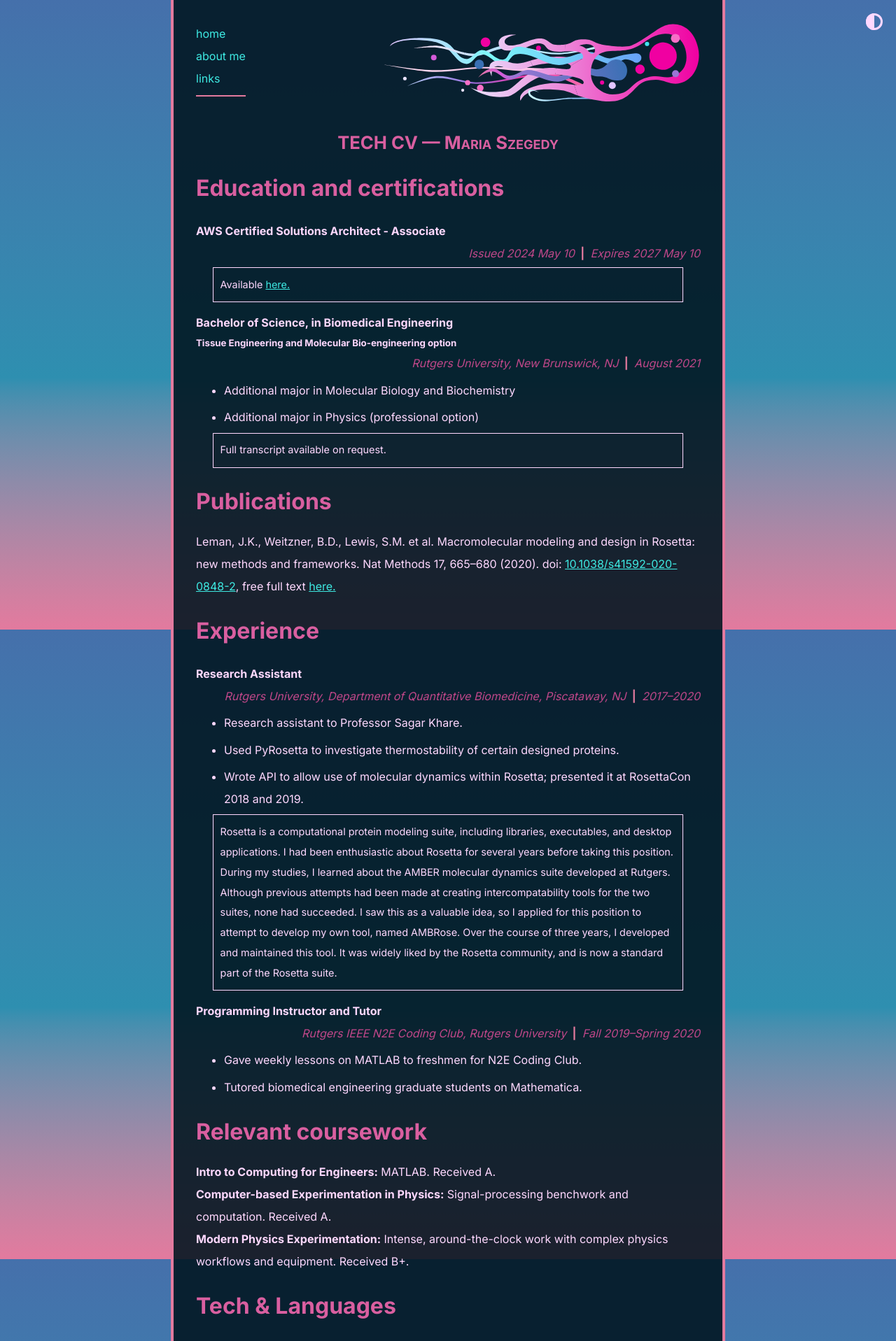
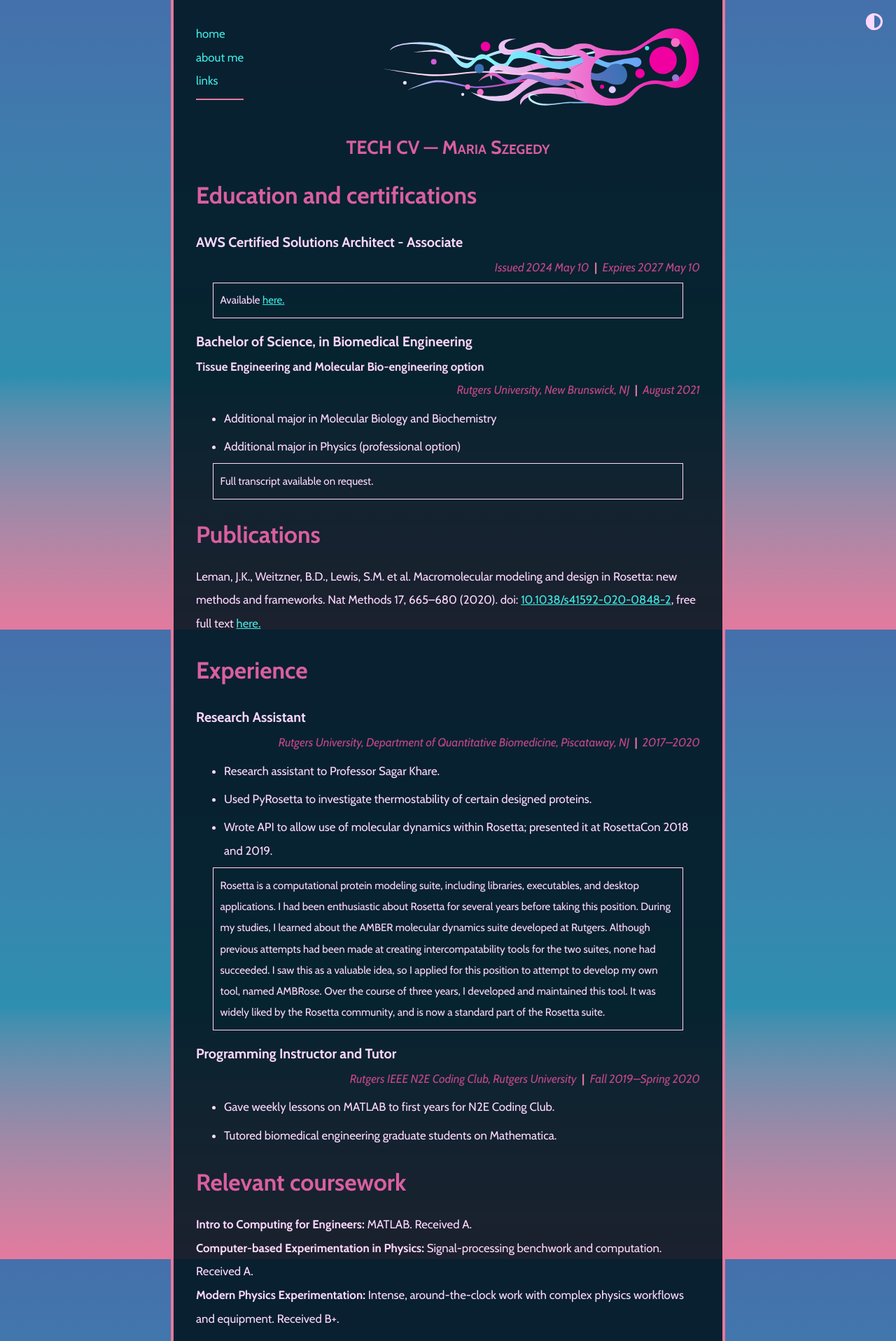
Before and after one commit to mszegedy/cv, a Jekyll site: the page built from tech-cv.md, in a window 1280 px wide. Shown: the top 1917 px of the page at 70% size. Built offline with Jekyll 4.4.1, drawn with Linux system fonts in a browser that asks for light colours.

```diff
--- a/_includes/job_entry.html
+++ b/_includes/job_entry.html
@@ -1,7 +1,7 @@
 <div class="job-entry">
-    <h4 class="job-entry-header">{{ include.title }}</h4>
+    <h3 class="job-entry-header">{{ include.title }}</h3>
     {% if include.subtitle %}
-    <h5 class="job-entry-header">{{ include.subtitle }}</h5>
+    <h4 class="job-entry-header">{{ include.subtitle }}</h4>
     {% endif %}
     {% if include.location or include.time %}
         <div class="job-entry-content">
--- a/_sass/moonwalk.scss
+++ b/_sass/moonwalk.scss
@@ -1,17 +1,18 @@
 @import url('https://fonts.googleapis.com/css2?family=Roboto+Mono&display=swap');
-@import url('https://fonts.googleapis.com/css2?family=Inter:wght@400;700&display=swap');
+@import url('https://fonts.googleapis.com/css2?family=Cabin:ital,wght@0,400..700;1,400..700&display=swap');
 
 $baseurl: "/cv";
 
 html, body { height: 100%; }
 
 body {
-    font-family:  "Inter", -apple-system, "avenir next", avenir, roboto, noto, ubuntu, "helvetica neue", helvetica, sans-serif;
-    font-size: 1.0rem;
+    font-family:  "Cabin", -apple-system, "avenir next", avenir, roboto, noto, ubuntu, "helvetica neue", helvetica, sans-serif;
+    font-size: 1.05rem;
     line-height: 2;
     margin: 0;
     min-height: 100%;
 }
+
 pre, code {
     font-family: "Roboto Mono", "Courier New", monospace;
     font-size: 0.9rem;
--- a/tech-cv.md
+++ b/tech-cv.md
@@ -17,7 +18,6 @@ title="Bachelor of Science, in Biomedical Engineering"
 subtitle="Tissue Engineering and Molecular Bio-engineering option"
 location="Rutgers University, New Brunswick, NJ"
 time="August 2021" %}
-
 - Additional major in Molecular Biology and Biochemistry
 - Additional major in Physics (professional option)
 
@@ -53,7 +53,7 @@ Rosetta community, and is now a standard part of the Rosetta suite.</div>
 title="Programming Instructor and Tutor"
 location="Rutgers IEEE N2E Coding Club, Rutgers University"
 time="Fall 2019–Spring 2020" %}
-- Gave weekly lessons on MATLAB to freshmen for N2E Coding Club.
+- Gave weekly lessons on MATLAB to first years for N2E Coding Club.
 - Tutored biomedical engineering graduate students on Mathematica.
 
 # Relevant coursework
@@ -87,28 +87,28 @@ my favorite language, but I'd never recommend it for any modern task. And so on.
 Every entry is a story. You understand.</div>
 
 # Notable projects
-[**AMBRose (Python):**](https://gitlab.com/mszegedy/miniambrose)
+[***AMBRose (Python):***](https://gitlab.com/mszegedy/miniambrose)
   High-level wrapper around AMBER for Rosetta. Current version proprietary; link
   is to early, monolithic version. Handed off.
-[**PAPERCLIP (Python):**](https://gitlab.com/mszegedy/paperclip)
+[***PAPERCLIP (Python):***](https://gitlab.com/mszegedy/paperclip)
   Command-line utility for producing high-level analyses with Rosetta and
   Matplotlib. Completed.
-[**aenquiz (Perl):**](https://github.com/mszegedy/aenquiz)
+[***aenquiz (Perl):***](https://github.com/mszegedy/aenquiz)
   Command-line utility for learning Latin vocabulary. Completed.
-**With Myself (Typescript + Vue + HTML + Rust):**
+***With Myself (Typescript + Vue + HTML + Rust):***
   An avante-garde incremental game and immersive story, built in
   [Profectus.](https://moddingtree.com/) Ongoing, private.
-[**plea (SASS + Liquid):**](https://github.com/mszegedy/plea)
+[***plea (SASS + Liquid):***](https://github.com/mszegedy/plea)
   A custom-built website for a web serial. Ongoing.
-[**Me Kälemät (TeX + Python):**](https://gitlab.com/mszegedy/me-kaelemaet)
+[***Me Kälemät (TeX + Python):***](https://gitlab.com/mszegedy/me-kaelemaet)
   A manual for a constructed language I made, with a halfway serious
   reconstruction of Proto-Uralic and a custom domain-specific language to handle
   the dictionary. Abandoned for now.
-[**hansew (Rust):**](https://gitlab.com/mszegedy/uew)
+[***hansew (Rust):***](https://gitlab.com/mszegedy/uew)
   Vector graphics engine for new, idiosyncratic file format specification.
   Abandoned for now.
-[**Mushroom Rebellion (WDC 65C816 ASM):**](https://github.com/mszegedy/mr)
+[***Mushroom Rebellion (WDC 65C816 ASM):***](https://github.com/mszegedy/mr)
   Super Mario World romhack. Abandoned for now.
-**TBI simulation (MATLAB + Python):**
+***TBI simulation (MATLAB + Python):***
   BME senior design project at Rutgers on traumatic brain injury. Completed,
   private.
```
Also changed, not shown: other parts of tech-cv.md (+1 -0 lines), about.md (+1 -1 lines), bio-cv.md (+10 -10 lines), assets/images/pdf.svg (added), tex/fonts/ScalaSans.otf (added), tex/fonts/ScalaSansCaps.otf (added), 4 other files.
